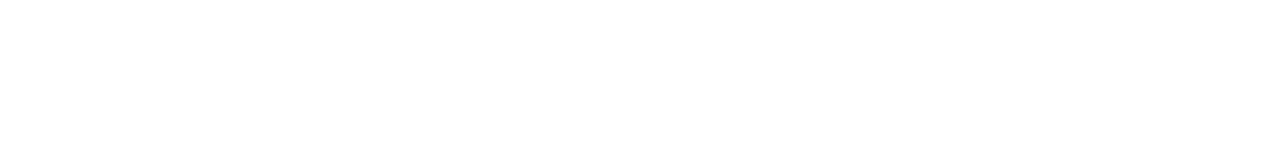
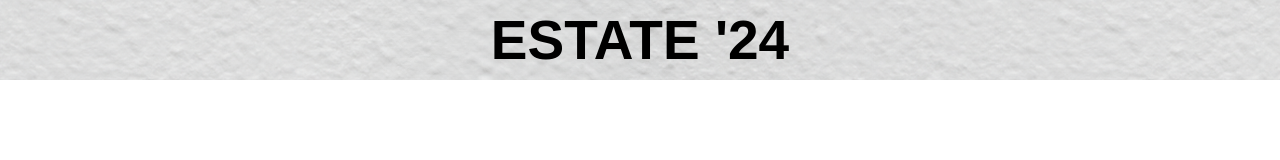
Before and after one commit to FrancescoPalazzo97/js-photo-blog, a plain HTML site: page index.html in a window 1280 px wide. Drawn offline with Linux system fonts and the light colour scheme; a web font is replaced by a local one.

Commit message:
[UPD] Added header

```diff
--- a/css/style.css
+++ b/css/style.css
@@ -0,0 +1,23 @@
+/* GENERICS */
+
+* {
+    margin: 0;
+    padding: 0;
+    box-sizing: border-box;
+}
+
+/* LAYOUT */
+
+header {
+    height: 10vh;
+    background-image: url(../img/wall.png);
+    font-family: 'Edu Tas Beginner', sans-serif;
+}
+
+/* HEADER */
+
+header h1 {
+    text-align: center;
+    line-height: 10vh;
+    font-size: 55px;
+}
--- a/index.html
+++ b/index.html
@@ -20,7 +20,10 @@
 
 <body>
 
-
+    <header>
+        <h1>ESTATE '24</h1>
+    </header>
+    <main></main>
 
     <script src="./js/script.js"></script>
 </body>
```
